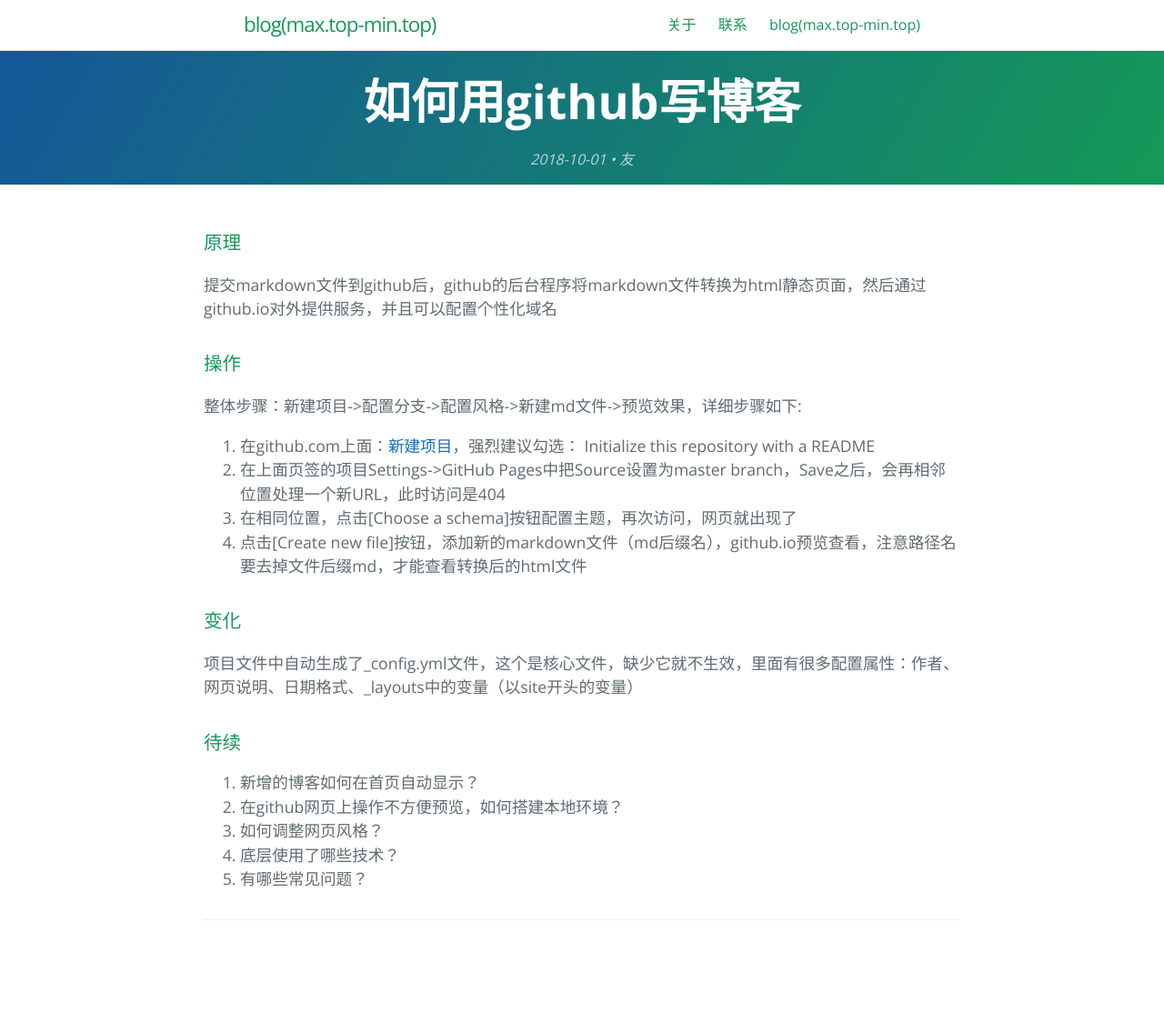
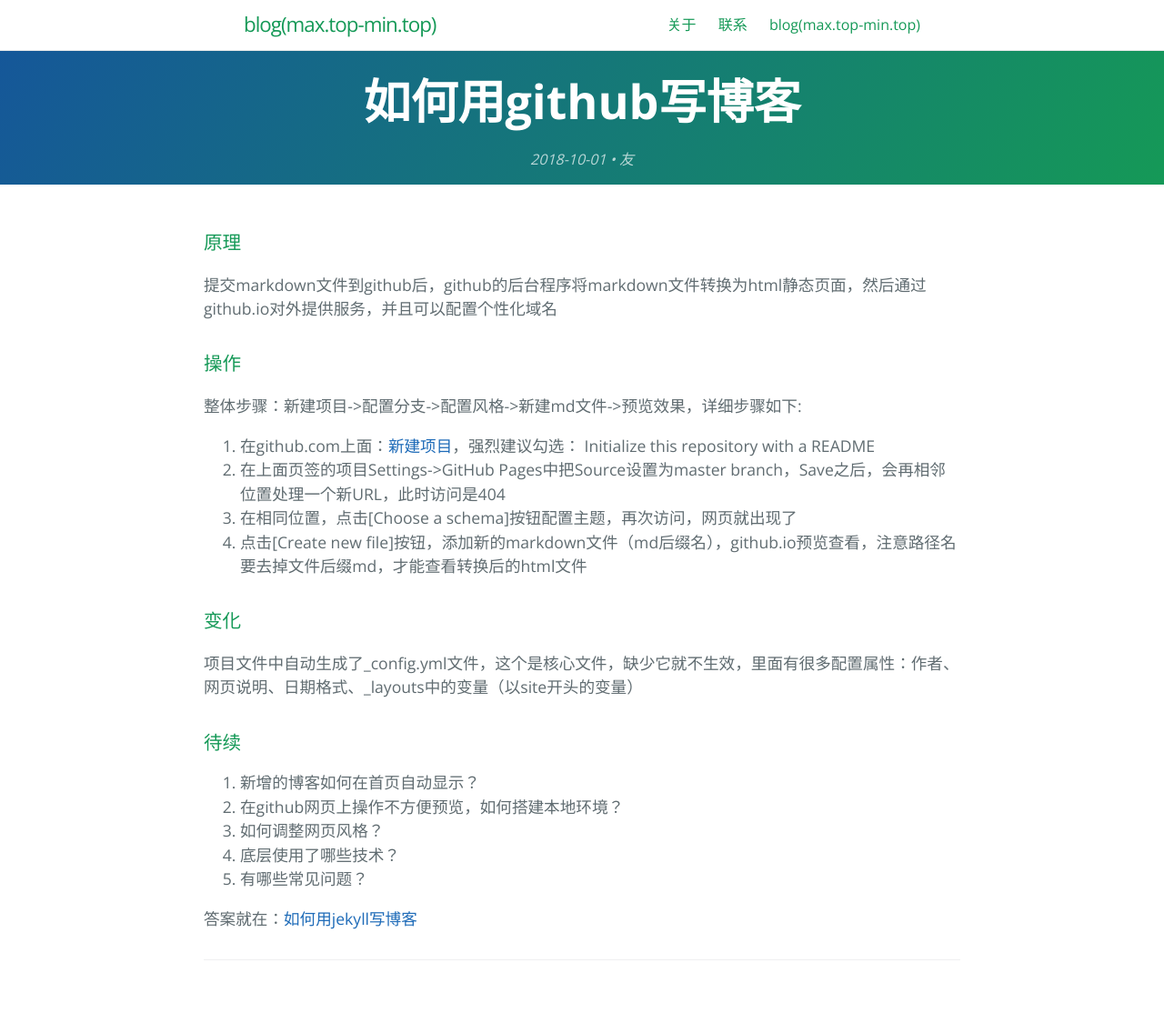
Before and after one commit to shangqianliu/jekyll.321zou.com, a Jekyll site: the page built from _posts/2018-10-02-writeblogwithgithub.markdown, in a window 1280 px wide. Shown: the whole page at 91% size. Built offline with Jekyll 4.4.1, drawn with Linux system fonts in a browser that asks for light colours; comment, search, counter and statistics services are not loaded; before the commit the page ends 1092 px from its top, so only the background shows below that.

Commit message:
添加引用

```diff
--- a/_posts/2018-10-02-writeblogwithgithub.markdown
+++ b/_posts/2018-10-02-writeblogwithgithub.markdown
@@ -24,3 +24,5 @@ author: "友"
 1. 如何调整网页风格？
 1. 底层使用了哪些技术？
 1. 有哪些常见问题？
+
+答案就在：[如何用jekyll写博客](https://blog.max.top-min.top/2018/10/02/writeblogwithjekyll.html)
```
